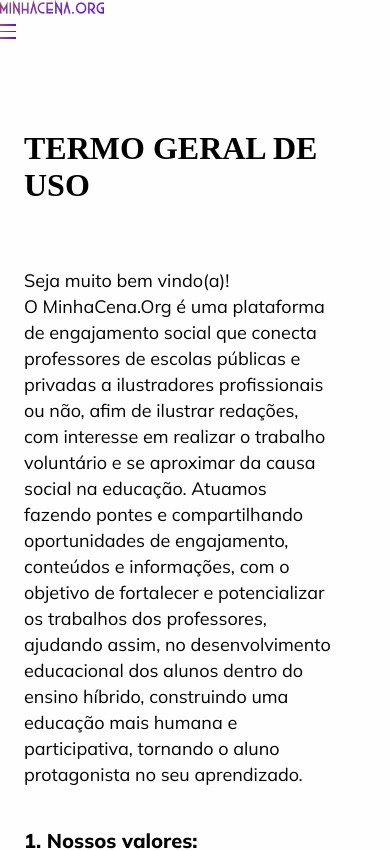
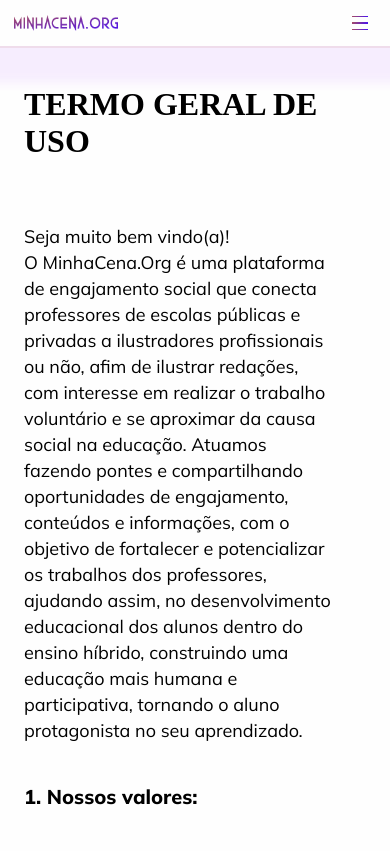
Before and after one commit to MinhaCena/minha-cena-site, a Next.js app: page /terms in a window 390 px wide. Shown: the top 851 px of the page. Built offline with nearby package versions, Linux system fonts and the light colour scheme.

Commit message:
refactor: navbar bug make the terms of use page responsive

```diff
--- a/src/app/terms/page.tsx
+++ b/src/app/terms/page.tsx
@@ -13,7 +13,7 @@
 
     return(
         <>
-            <header className={`navbar ${isMenuClicked ? "open" : ""}`}>
+            <header className={styles.navbar}>
                 <Image className={styles.logo} src="/img/terms/Vector.png" width={170} height={24} alt='logo'/>
                 <form className={styles.search_box}>
                     <Image
```
